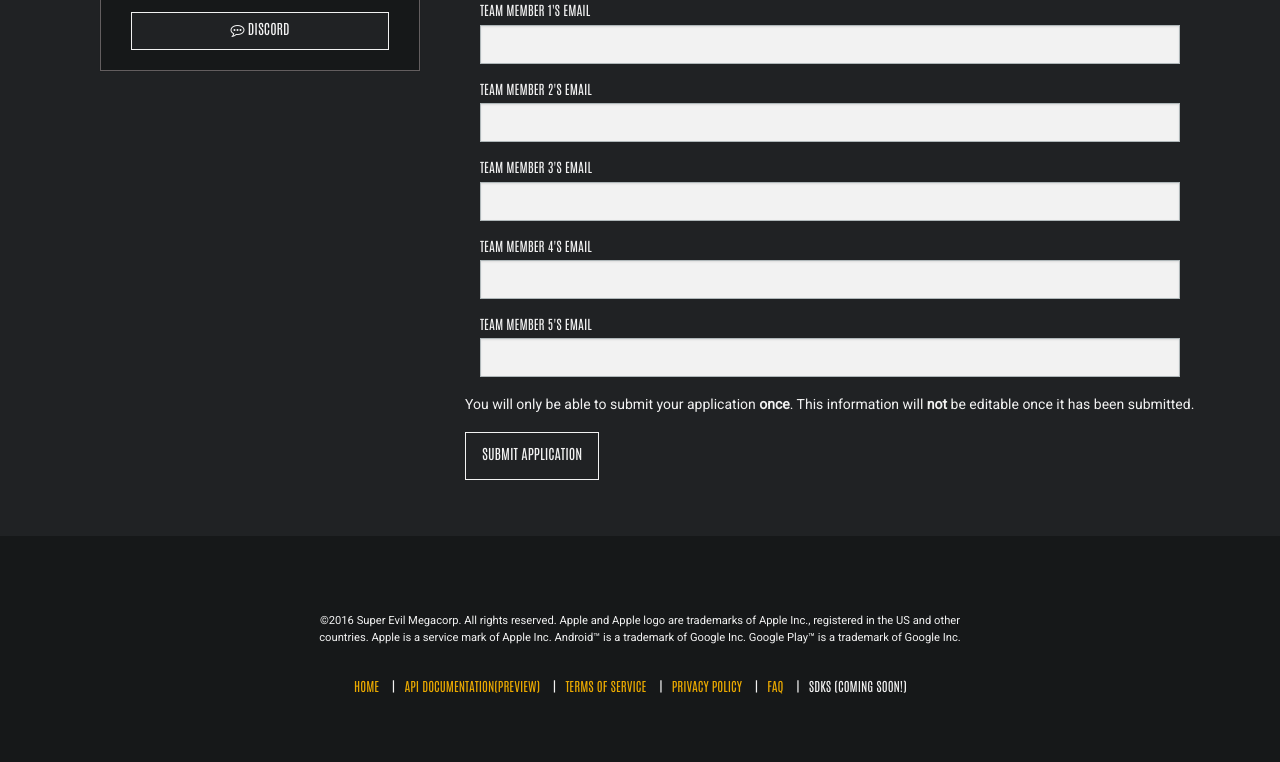
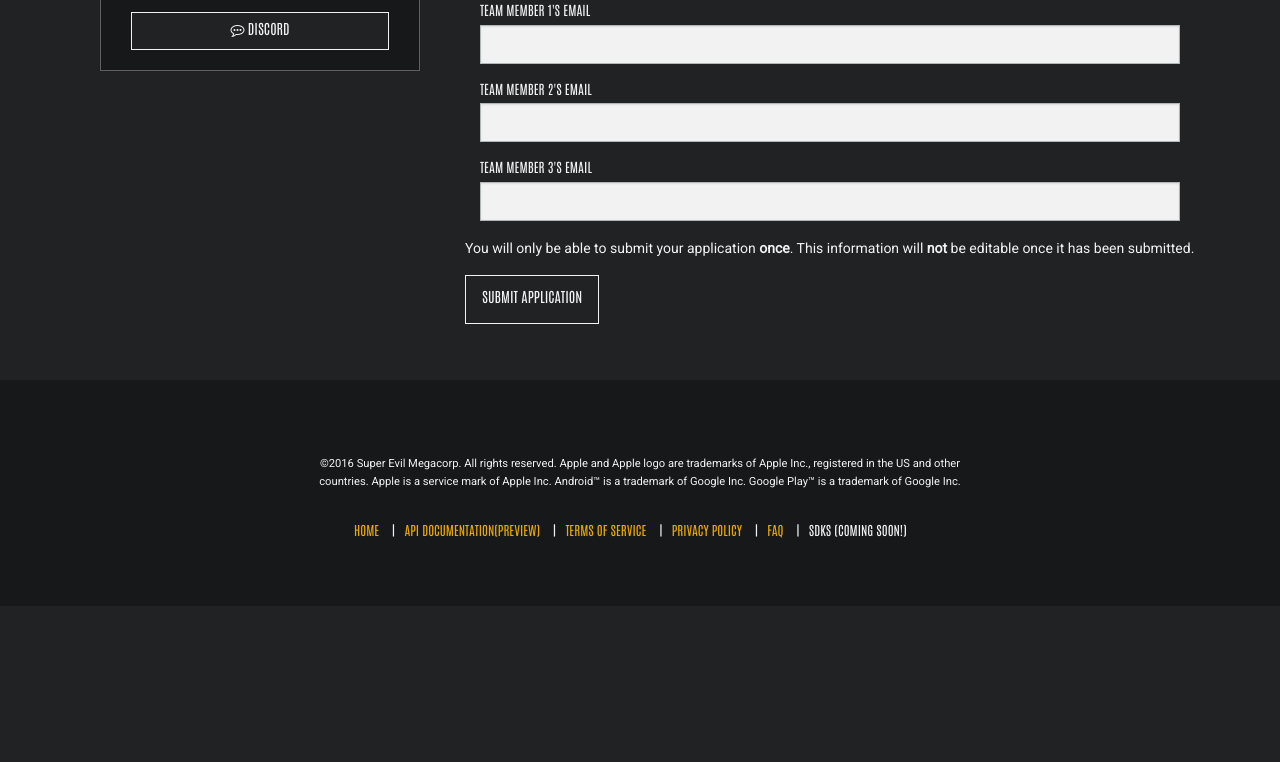
Before and after one commit to dimxasnewfrozen/submission-app, a Django app: page / in a window 1280 px wide. Shown: the part 1057-1819 px from the top of the page. After the commit the page ends 1595 px from the top, so only its background shows below. Run offline with Django 3.2, Linux system fonts and the light colour scheme; some libraries are stand-ins or nearby versions.

Commit message:
Fixed email bug and removed 2 of the member fields.

```diff
--- a/apps/forms.py
+++ b/apps/forms.py
@@ -22,9 +22,7 @@ class SubmitAppForm(forms.ModelForm):
 			        'email_address',
 			        'member1',
 			        'member2',
-			        'member3',
-			        'member4',
-			        'member5'
+			        'member3'
 			    ]
 
         widgets = {
--- a/apps/models.py
+++ b/apps/models.py
@@ -15,8 +15,6 @@ class Submission(models.Model):
 	member1 = models.CharField(max_length=255, blank=True, null=True)
 	member2 = models.CharField(max_length=255, blank=True, null=True)
 	member3 = models.CharField(max_length=255, blank=True, null=True)
-	member4 = models.CharField(max_length=255, blank=True, null=True)
-	member5 = models.CharField(max_length=255, blank=True, null=True)
 	last_update = models.DateTimeField(blank=True, null=True)
 	date_created = models.DateTimeField(blank=True, null=True)
 
--- a/apps/templates/app/create.html
+++ b/apps/templates/app/create.html
@@ -148,20 +148,6 @@
                 </div>
               </div>
 
-              <div class="row-fluid">
-                <div class="col-md-12">
-                <label for="app_name">Team member 4's email</label>
-                {{ form.member4|add_class:"form-control" }}
-                </div>
-              </div>
-
-              <div class="row-fluid">
-                <div class="col-md-12">
-                <label for="app_name">Team member 5's email</label>
-                {{ form.member5|add_class:"form-control" }}
-                </div>
-              </div>
-
               <p>You will only be able to submit your application <b>once</b>. This information will <b>not</b> be editable once it has been submitted.</p>
 
               <button type="submit" class="btn btn-lg btn-primary">Submit Application</button>
--- a/apps/views/app.py
+++ b/apps/views/app.py
@@ -19,7 +19,7 @@ def submit_app(request):
 			email_address = app_form.cleaned_data['email_address']
 
 			try:
-				submission = Submission.objects.filter(email_address=email_address)
+				submission = Submission.objects.get(email_address=email_address)
 				messages.warning(request, "An application has already been submitted for this email address!")
 				return redirect('submit-app')
 			except:
```
Also changed, not shown: apps/migrations/0004_auto_20170313_2047.py (added).
